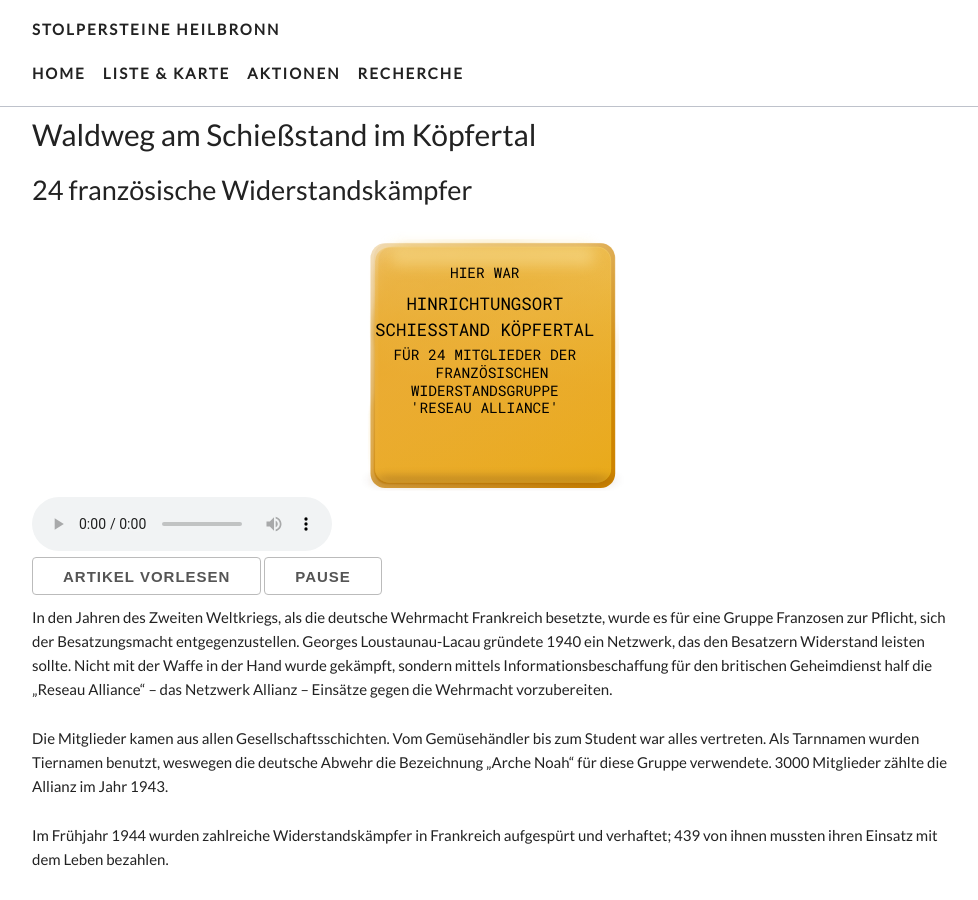
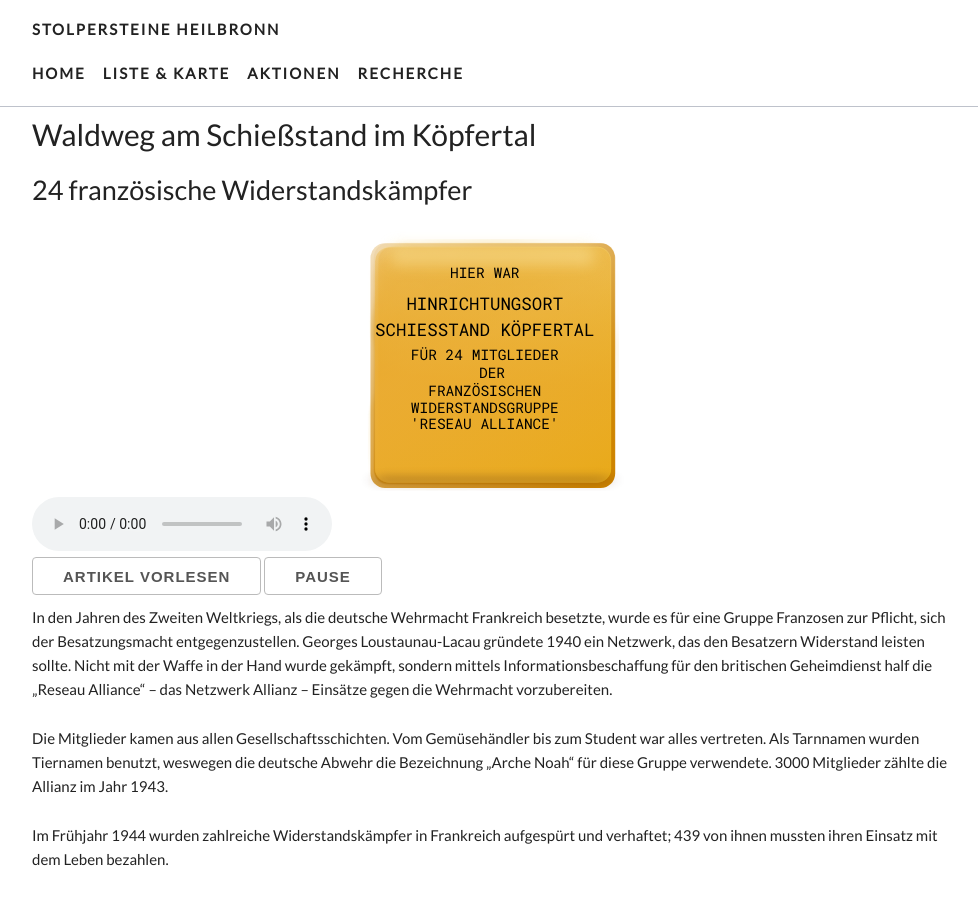
Before and after one commit to opendata-heilbronn/stolpersteine, a Jekyll site: the page built from _list/waldweg-im-koepfertal.md, in a window 1280 px wide and 900 px high. Shown: the whole window, without its empty margins (148-1126 px from the left). Built offline with Jekyll 4.4.1, drawn with Linux system fonts in a browser that asks for light colours; nearby versions of some CDN libraries; some web fonts are replaced.

```diff
--- a/_list/waldweg-im-koepfertal.md
+++ b/_list/waldweg-im-koepfertal.md
@@ -7,11 +7,11 @@ steine:
 - - HIER WAR
   - HINRICHTUNGSORT
   - SCHIESSTAND KÖPFERTAL
-  - FÜR 24 MITGLIEDER DER
+  - FÜR 24 MITGLIEDER
+  - " DER"
   - 'FRANZÖSISCHEN '
   - WIDERSTANDSGRUPPE
-  - "'RESEAU ALLIANCE'"
-  - " "
+  - "   'RESEAU ALLIANCE'"
 x: 49.12783
 y: 9.25698
 audio: "/audio/waldweg-koepfertal.mp3"
```
